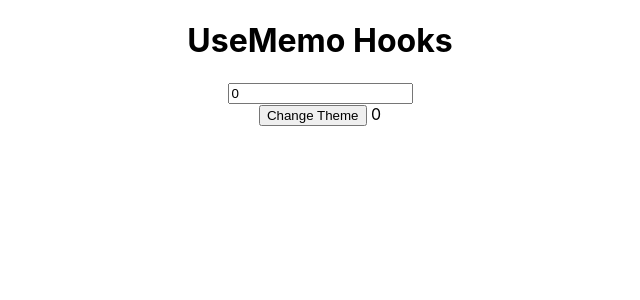
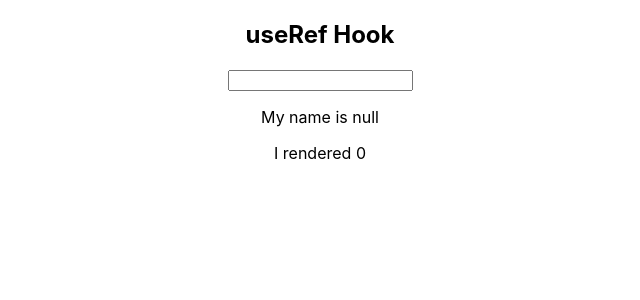
Before and after one commit to kultosh/react-hooks, a React (Create React App) app: page / in a window 1280 px wide. Shown: the top 300 px of the page, without its empty margins (320-960 px from the left). Built offline with nearby package versions, Linux system fonts and the light colour scheme.

Commit message:
Learned to do basic work (single render) with useRef hook

```diff
--- a/src/App.js
+++ b/src/App.js
@@ -1,42 +1,25 @@
-import React, {useState, useMemo, useEffect} from 'react';
+import React, {useState, useRef, useEffect} from 'react';
 import './App.css'
 
 function App() {
-  const [number, setNumber] = useState(0)
+  const [name, setName] = useState('null');
 
-  const [dark, setDark] = useState(false);
-
-  const doubleNumber = useMemo(() => {
-    return slowFunction(number)
-  }, [number])
-
-  const themeStyles = useMemo(() => {
-    return {
-      backgroundColor : dark ? 'black' : 'white',
-      color: dark ? 'white' : 'black'
-    }
-  }, [dark])
+  const renderCount = useRef(0);
 
   useEffect(() => {
-    console.log('Theme Changed');
-  }, [themeStyles])
+    renderCount.current = renderCount.current + 1
+  })
 
   return (
     <div className="App">
-      <h1>UseMemo Hooks</h1>
+      <h2>useRef Hook</h2>
       <div>
-        <input type="number" value={number} onChange={(e) => setNumber(parseInt(e.target.value))} />
-        <br />
-        <button onClick={() => setDark(prevDark => !prevDark)}>Change Theme</button>
-        <span style={themeStyles}> {doubleNumber} </span>
+        <input type="text" onChange={(e) => setName(e.target.value)} />
       </div>
-
+      <p>My name is {name} </p>
+      <p>I rendered {renderCount.current}</p>
     </div>
-  );
-
-  function slowFunction (num) {
-      return num * 2;
-    }
+  )
 
 }
 
```
